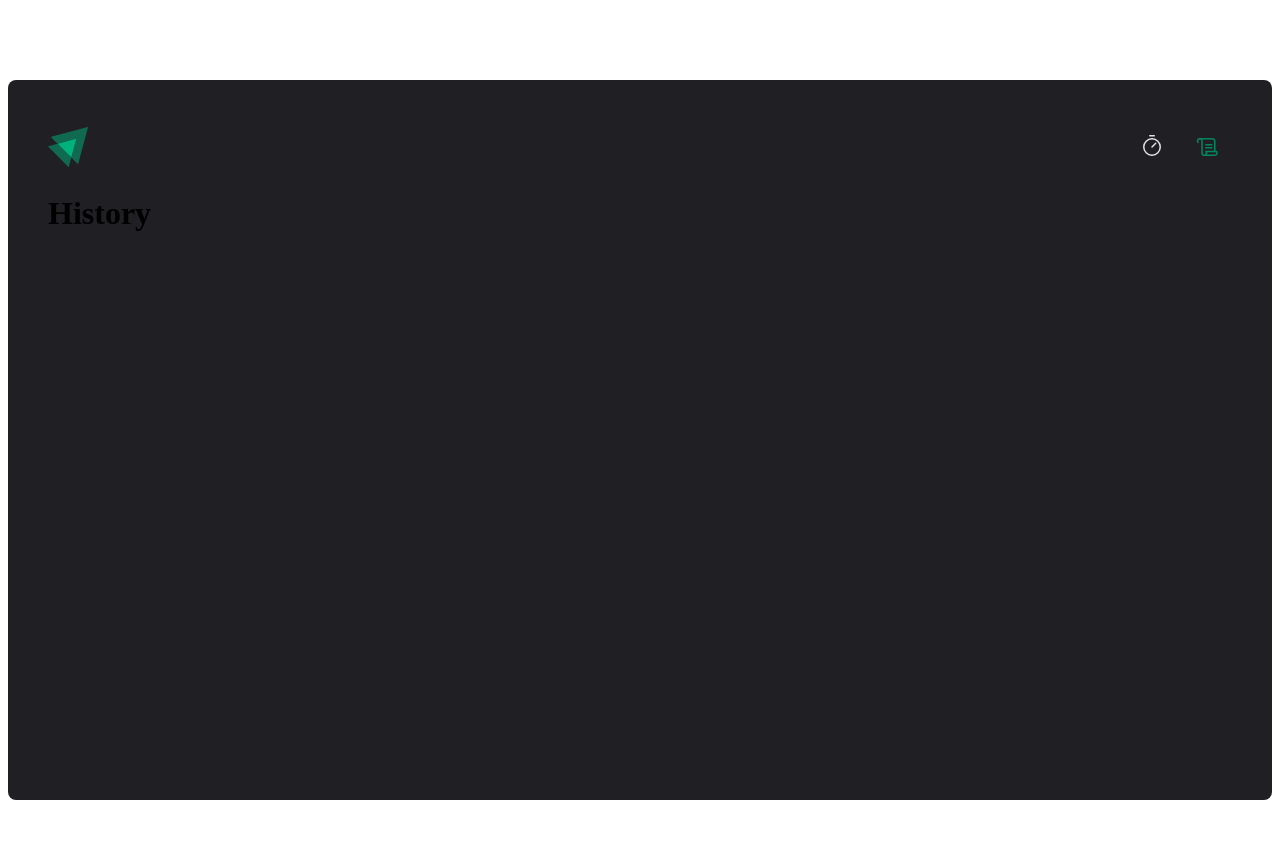
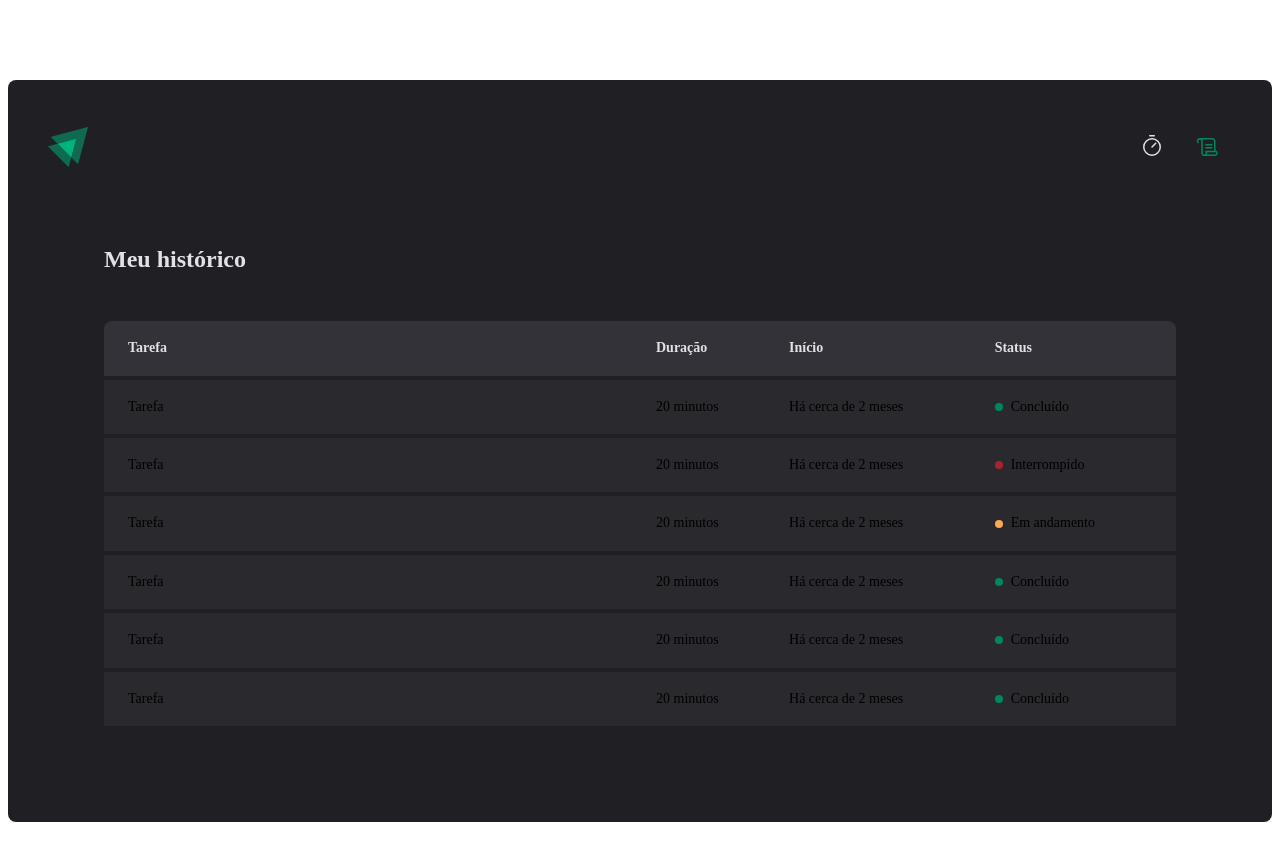
Before and after one commit to philipeF4ria/ignite-timer-web, a React (Vite) app: page /history in a window 1280 px wide. Shown: the top 860 px of the page. Built offline with nearby package versions, Linux system fonts and the light colour scheme.

Commit message:
style: Finish styling the History page

```diff
--- a/src/layouts/DefaultLayout/styles.ts
+++ b/src/layouts/DefaultLayout/styles.ts
@@ -2,7 +2,7 @@
 
 export const LayoutContainer = styled.div`
   max-width: 74rem;
-  height: calc(100vh - 10rem);
+  min-height: calc(100vh - 10rem);
   margin: 5rem auto;
   padding: 2.5rem;
 
--- a/src/pages/History/index.tsx
+++ b/src/pages/History/index.tsx
@@ -1,5 +1,73 @@
+import { HistoryContainer, HistoryList, Status } from './styles'
+
 function History() {
-  return <h1>History</h1>
+  return (
+    <HistoryContainer>
+      <h1>Meu histórico</h1>
+      <HistoryList>
+        <table>
+          <thead>
+            <tr>
+              <th>Tarefa</th>
+              <th>Duração</th>
+              <th>Início</th>
+              <th>Status</th>
+            </tr>
+          </thead>
+          <tbody>
+            <tr>
+              <td>Tarefa</td>
+              <td>20 minutos</td>
+              <td>Há cerca de 2 meses</td>
+              <td>
+                <Status statusColor="green">Concluído</Status>
+              </td>
+            </tr>
+            <tr>
+              <td>Tarefa</td>
+              <td>20 minutos</td>
+              <td>Há cerca de 2 meses</td>
+              <td>
+                <Status statusColor="red">Interrompido</Status>
+              </td>
+            </tr>
+            <tr>
+              <td>Tarefa</td>
+              <td>20 minutos</td>
+              <td>Há cerca de 2 meses</td>
+              <td>
+                <Status statusColor="yellow">Em andamento</Status>
+              </td>
+            </tr>
+            <tr>
+              <td>Tarefa</td>
+              <td>20 minutos</td>
+              <td>Há cerca de 2 meses</td>
+              <td>
+                <Status statusColor="green">Concluído</Status>
+              </td>
+            </tr>
+            <tr>
+              <td>Tarefa</td>
+              <td>20 minutos</td>
+              <td>Há cerca de 2 meses</td>
+              <td>
+                <Status statusColor="green">Concluído</Status>
+              </td>
+            </tr>
+            <tr>
+              <td>Tarefa</td>
+              <td>20 minutos</td>
+              <td>Há cerca de 2 meses</td>
+              <td>
+                <Status statusColor="green">Concluído</Status>
+              </td>
+            </tr>
+          </tbody>
+        </table>
+      </HistoryList>
+    </HistoryContainer>
+  )
 }
 
 export { History }
--- a/src/pages/History/styles.ts
+++ b/src/pages/History/styles.ts
@@ -0,0 +1,86 @@
+import styled from 'styled-components'
+
+export const HistoryContainer = styled.main`
+  flex: 1;
+  padding: 3.5rem;
+
+  display: flex;
+  flex-direction: column;
+
+  h1 {
+    font-size: 1.5rem;
+    color: ${(props) => props.theme['gray-100']};
+  }
+`
+
+export const HistoryList = styled.div`
+  flex: 1;
+  overflow: auto;
+  margin-top: 2rem;
+
+  table {
+    width: 100%;
+    border-collapse: collapse;
+    min-width: 600px;
+
+    th {
+      background-color: ${(props) => props.theme['gray-600']};
+      padding: 1rem;
+      text-align: left;
+      color: ${(props) => props.theme['gray-100']};
+      font-size: 0.875rem;
+      line-height: 1.6;
+
+      &:first-child {
+        border-top-left-radius: 8px;
+        padding-left: 1.5rem;
+      }
+
+      &:last-child {
+        border-top-right-radius: 8px;
+        padding-right: 1.5rem;
+      }
+    }
+
+    td {
+      background-color: ${(props) => props.theme['gray-700']};
+      border-top: 4px solid ${(props) => props.theme['gray-800']};
+      padding: 1rem;
+      font-size: 0.875rem;
+      line-height: 1.6;
+
+      &:first-child {
+        width: 50%;
+        padding-left: 1.5rem;
+      }
+
+      &:last-child {
+        padding-right: 1.5rem;
+      }
+    }
+  }
+`
+
+const STATUS_COLOR = {
+  yellow: 'yellow-500',
+  green: 'green-500',
+  red: 'red-500',
+} as const
+
+interface StatusProps {
+  statusColor: keyof typeof STATUS_COLOR
+}
+
+export const Status = styled.span<StatusProps>`
+  display: flex;
+  align-items: center;
+  gap: 0.5rem;
+
+  &::before {
+    content: '';
+    width: 0.5rem;
+    height: 0.5rem;
+    border-radius: 50%;
+    background: ${(props) => props.theme[STATUS_COLOR[props.statusColor]]};
+  }
+`
```
